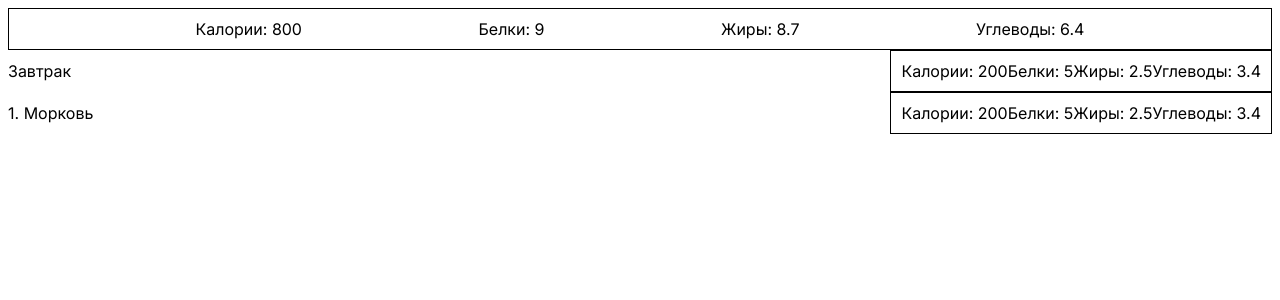
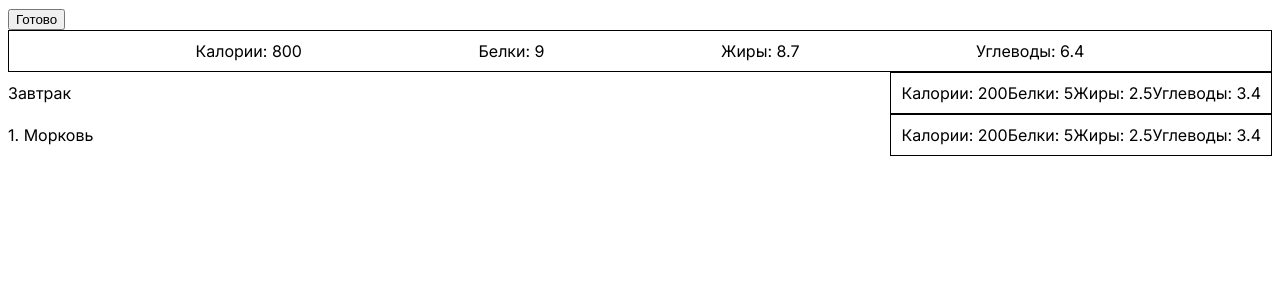
Before and after one commit to demons/fatburger, a Next.js app: page /group/1 in a window 1280 px wide. Shown: the top 300 px of the page. Built offline with nearby package versions, Linux system fonts and the light colour scheme.

Commit message:
Добавит кнопку возврата на главную страницу

```diff
--- a/app/components/EditGroup.js
+++ b/app/components/EditGroup.js
@@ -1,16 +1,19 @@
 "use client";
 
+import { useRouter } from "next/navigation";
 import { useGroups } from "../store";
 import AmountItem from "./AmountItem";
 import GroupItemList from "./GroupItemList";
 
 export default function EditGroup({ groupId }) {
+  const router = useRouter();
   const { getGroupById, getIngredientsByGroupId, getIngredients } = useGroups();
 
   const group = getGroupById(groupId);
 
   return (
     <div className="edit-group">
+      <button onClick={() => router.push(`/`)}>Готово</button>
       <AmountItem items={getIngredients()} />
       <div className="header">
         <div className="title">{group.title}</div>
```
